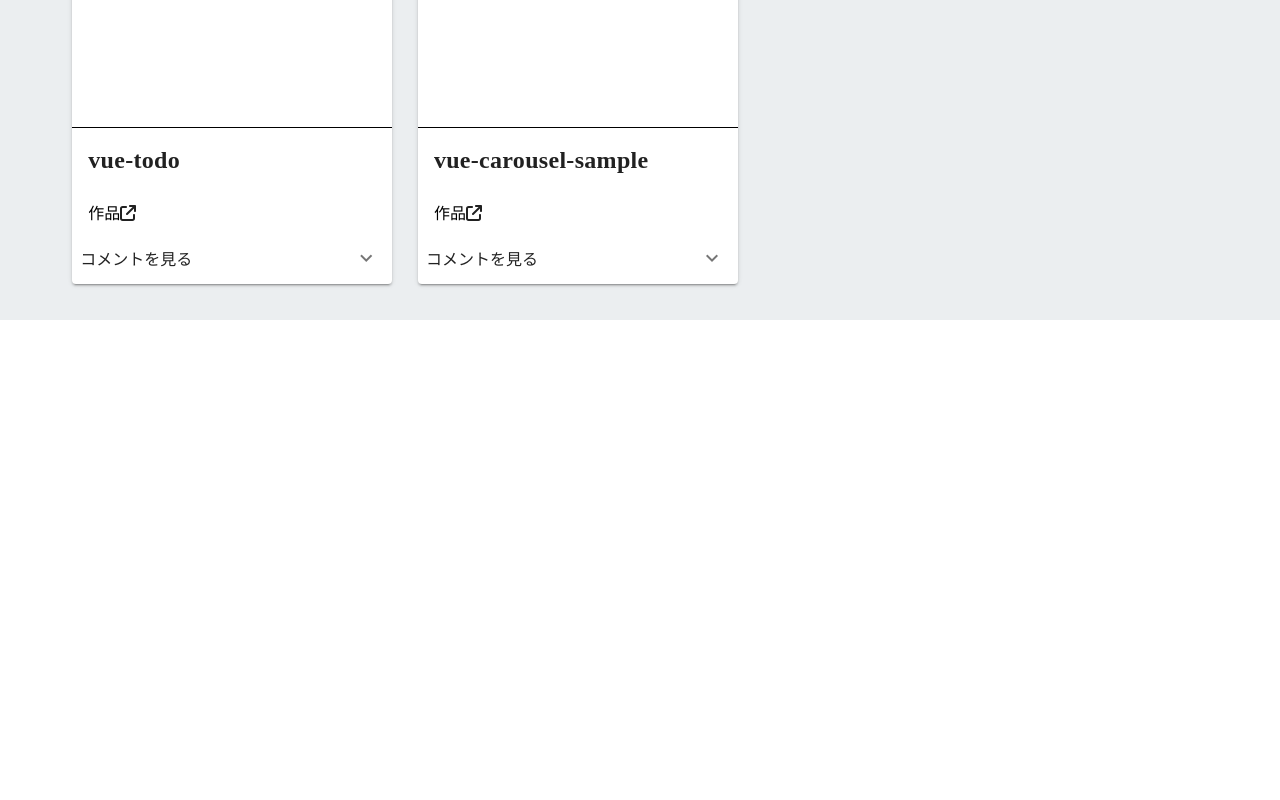
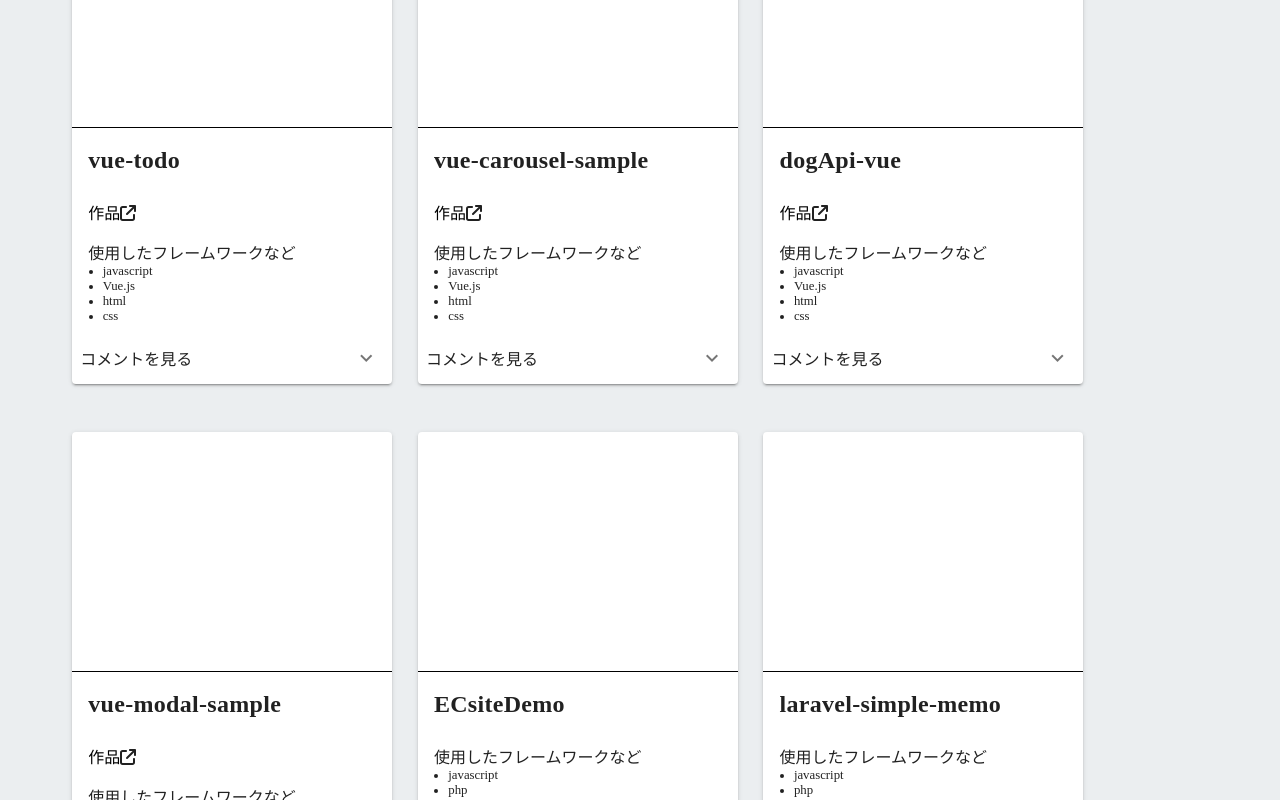
Before and after one commit to s19013/my-profile, a Vue app: page /MyWorks/Samples in a window 1280 px wide. Shown: the part 300-1100 px from the top of the page. Before the commit the page ends 800 px from the top, so only its background shows below. Built offline with nearby package versions, Linux system fonts and the light colour scheme.

Commit message:
追加編集

```diff
--- a/src/datas/MyWorksOriginalWorks.js
+++ b/src/datas/MyWorksOriginalWorks.js
@@ -8,6 +8,7 @@ export class MyWorksOriginalWorks{
                 readmeUrl:"https://github.com/s19013/knowledge-sharing-board",
                 codeUrl:"https://github.com/s19013/knowledge-sharing-board",
                 workUrl:"http://knowledge-sharing-board.link/",
+                used:["php","laravel","javascript","html","css"],
                 comment:`
 laravelの練習として作りました
 今後vueと組み合わせる予定です｡`
@@ -18,9 +19,10 @@ laravelの練習として作りました
                 readmeUrl:"https://github.com/s19013/GraduationTasks",
                 codeUrl:"https://github.com/s19013/GraduationTasks/tree/main/project/Gobblet5/app/src/main",
                 workUrl:"https://play.google.com/store/apps/details?id=com.game.gobblet5&hl=ja&gl=US",
+                used:["kotlin","androidstudio"],
                 comment:`
 学校の卒業の制作物として作りました
-コンピューターのアルゴリズムを作りました`
+コンピューターを作ったみたかったのでコンピューターのアルゴリズムを作りました｡`
                 }),
             new baseWorkData({
                 imgUrl:"originalWorks/blackJack.png",
@@ -28,6 +30,7 @@ laravelの練習として作りました
                 readmeUrl:"https://github.com/s19013/web-blackjack-vue",
                 codeUrl:"https://github.com/s19013/web-blackjack-vue/src",
                 workUrl:"https://s19013.github.io/web-blackjack-vue/",
+                used:["javascript","Vue.js","html","css"],
                 comment:`
 vueの練習として作りました`
                 }),
@@ -37,6 +40,7 @@ vueの練習として作りました`
                 readmeUrl:"https://github.com/s19013/my-profile",
                 codeUrl:"https://github.com/s19013/my-profile",
                 workUrl:"https://s19013.github.io/web-blackjack-vue/src",
+                used:["javascript","Vue.js","html","css"],
                 comment:`
 このサイトです｡
 vue Routerの練習と自己開示のためにつくりました`
--- a/src/datas/MyWorksSampleWorks.js
+++ b/src/datas/MyWorksSampleWorks.js
@@ -6,13 +6,58 @@ export class MyWorksSampleWorks{
                 title:"vue-todo",
                 codeUrl:"https://github.com/s19013/vue-todo2",
                 workUrl:"https://s19013.github.io/vue-todo2/",
-                comment:"保存機能はついていません"
+                used:["javascript","Vue.js","html","css"],
+                comment:`
+udemyの講座に従いつくりました｡
+保存機能はついていません
+検索機能あり`
             }),
             new baseWorkData({
                 title:"vue-carousel-sample",
+                codeUrl:"https://github.com/s19013/vue-carousel-sample",
                 workUrl:"https://s19013.github.io/vue-carousel-sample/",
+                used:["javascript","Vue.js","html","css"],
                 comment:`
-スライドショー`
+udemyの講座に従いつくりました｡
+スライドショー
+一定時間ごとに自動的に次の画像へ動く機能あり
+`
+            }),
+            new baseWorkData({
+                title:"dogApi-vue",
+                codeUrl:"https://github.com/s19013/dogApi-vue",
+                workUrl:"https://s19013.github.io/dogApi-vue/",
+                used:["javascript","Vue.js","html","css"],
+                comment:`
+udemyの講座に従いつくりました｡
+選んだ犬の画像を表示します
+                `
+            }),
+            new baseWorkData({
+                title:"vue-modal-sample",
+                codeUrl:"https://github.com/s19013/vue-modal-sample",
+                workUrl:"https://s19013.github.io/vue-modal-sample/",
+                used:["javascript","Vue.js","html","css"],
+                comment:`
+udemyの講座に従いつくりました｡
+画像をクリックすると画像が大きくなります
+`
+            }),
+            new baseWorkData({
+                title:"ECsiteDemo",
+                codeUrl:"https://github.com/s19013/ECSiteDemo",
+                used:["javascript","php","html","css"],
+                comment:`
+[気づけばプロ並みPHP 改訂版]に従い制作
+phpのフルスクラッチ`
+            }),
+            new baseWorkData({
+                title:"laravel-simple-memo",
+                codeUrl:"https://github.com/s19013/laravel-simple-memo",
+                used:["javascript","php","laravel","html","css"],
+                comment:`
+udemyの講座に従いつくりました｡
+`
             }),
         ]
     }
--- a/src/datas/QAData.js
+++ b/src/datas/QAData.js
@@ -63,6 +63,7 @@ export class QAData{
                 A:`
 周りに自分より圧倒的に技術力が高い方､学生時代にサービスを作って運営してる方
 実際に会社を経営している方など優秀な方々がたくさんいて｡自己否定､自己嫌悪に陥ってしまう｡
+手汗をよくかく｡そして量が多い｡
                 `
             },
             {
```
